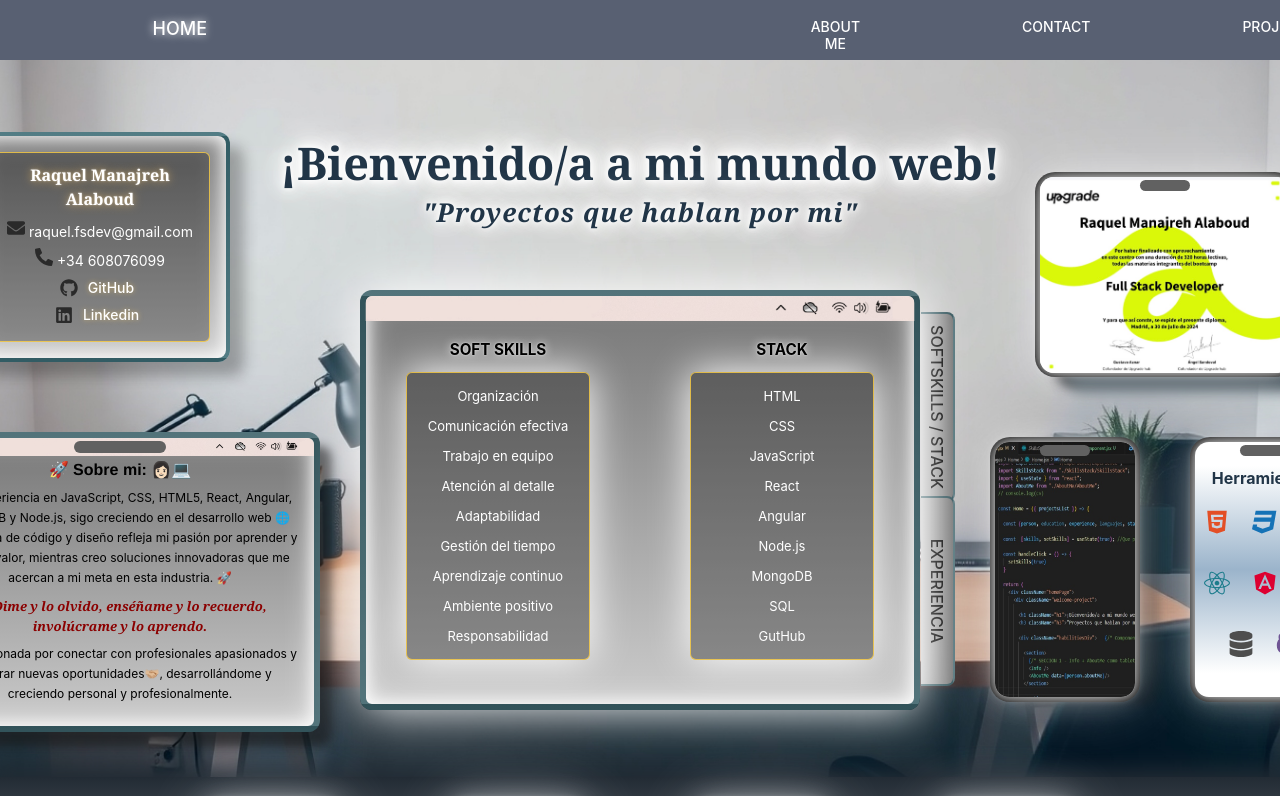
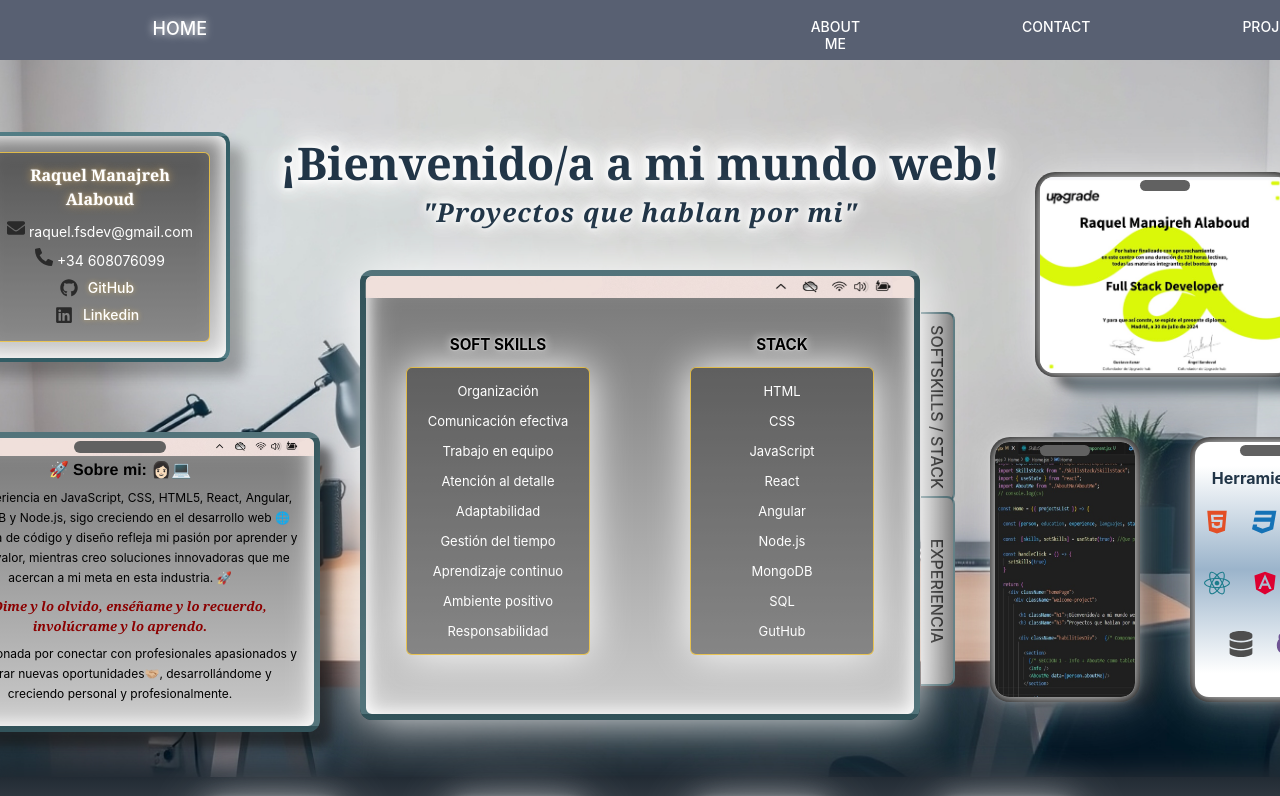
Before and after one commit to raquel-manajreh/Portfolio-Personal, a React (Vite) app: page / in a window 1280 px wide. Shown: the top 796 px of the page. Built offline with nearby package versions, Linux system fonts and the light colour scheme.

Commit message:
algunos fallos de css corregidos

```diff
--- a/src/Pages/Home/Experience/Experience.css
+++ b/src/Pages/Home/Experience/Experience.css
@@ -1,7 +1,7 @@
 .computerCard {
     width: 560px;
-    height: 420px;
-    margin-top: -160px; /* MAS -  mas arriba*/
+    height: 450px;
+    margin-top: -180px; /* MAS -  mas arriba*/
     box-sizing: border-box;
     text-align: center;
     line-height: 20px;
@@ -16,14 +16,14 @@
     padding: 0px 10px;
     box-shadow:
     inset 0px 0px 15px rgba(255, 255, 255, 0.919),
-        inset 0px 0px 30px rgba(255, 255, 255, 0.736),
+    inset 0px 0px 30px rgba(255, 255, 255, 0.736),
         0 0 50px rgb(255, 255, 255);
 }
 
   .computerCard::before {
     content: "";
     width: 549px;
-    height: 6%;
+    height: 5%;
     background-image: url("/src/images/Status-Bar1.png");
     background-size: 96% 88%;
     border-top-left-radius: 7px;
@@ -36,7 +36,6 @@
 
 .workstation{
     font-weight: bolder;
-    margin-top: 20px;
 }
 
 .workdate {
@@ -46,5 +45,8 @@
     padding: 1px 6px;
     box-sizing: border-box;
     text-align: center;
-    margin-top: 4px;
+    margin-top: 0px;
 }
+.job{
+    margin: 0px;
+}
--- a/src/Pages/Home/Experience/Experience.jsx
+++ b/src/Pages/Home/Experience/Experience.jsx
@@ -3,12 +3,12 @@ import "./Experience.css";
 function Experience({data}) {
   return (
     <div>
-        <div className="computerCard">
+        <div className="computerCard experienceCard">
             {data.map((item, i)=><article key={i}>
                <p className="workstation">🛠️ {item.name}</p>
                <p className="workdate">🗓️ {item.date}</p>
                <p className="job">💻 {item.where}</p>
-               <p className="workdescription">🫱🏼‍🫲🏼 {item.description}</p>
+               <p className="workDescription">🫱🏼‍🫲🏼 {item.description}</p>
 
             </article>)}
         </div>
```
